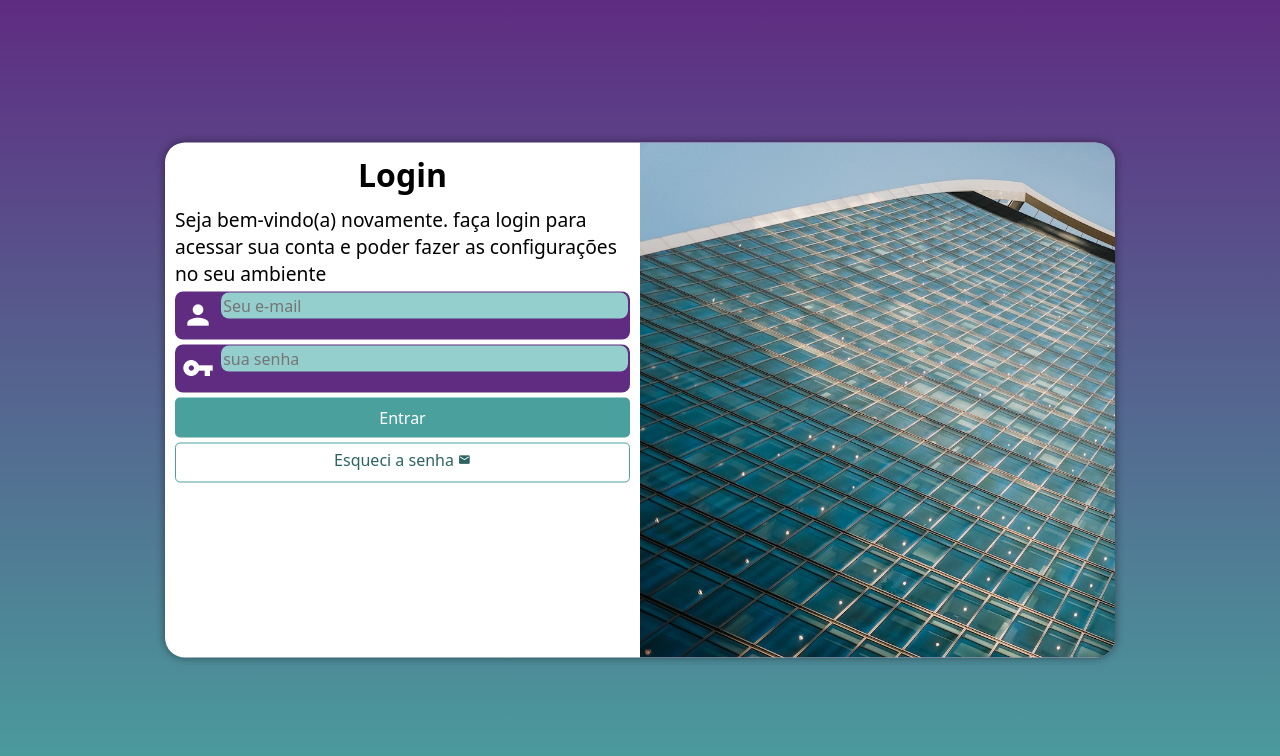
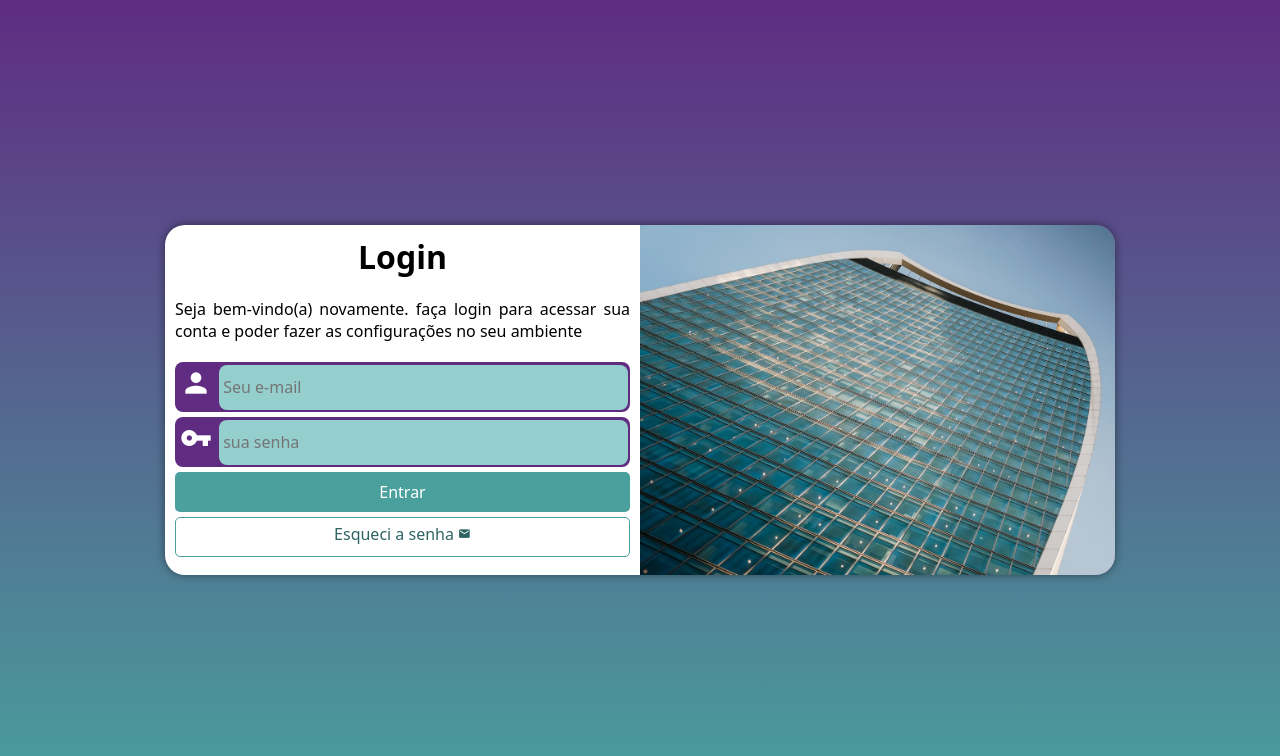
Before and after one commit to Daraujocamara/projeto-login, a plain HTML site: page index.html in a window 1280 px wide. Drawn offline with Linux system fonts and the light colour scheme.

Commit message:
Finalizando projeto login

```diff
--- a/estilos/media-query.css
+++ b/estilos/media-query.css
@@ -1,12 +1,13 @@
 @charset "utf-8";
 
-@media screen and (min-width: 768px) and (max-width: 992px) {
+@media screen and (min-width: 768px) and (max-width: 992px) {/*configurção para tablet*/
     body{
         background-image: linear-gradient(to top,#49a09d, #5f2c82);
     }
 
     section#login {
         width: 80vw;
+        height: 300px;
     }
 
     section#login > div#imagem{
@@ -21,7 +22,7 @@
     }
 }
 
-@media screen and (min-width: 992px) {
+@media screen and (min-width: 992px) {/*configuração para telas grandes*/
 
     body{
         background-image: linear-gradient(to top,#49a09d, #5f2c82);
@@ -29,6 +30,7 @@
 
     section#login{
         width: 950px;
+        height: 350px;
     }
 
     section#login > div#imagem{
@@ -46,6 +48,8 @@
         font-size: 2em;
     }
     div#formulario > p {
-        font-size: 1.2em;
+        text-align: justify;
+        font-size: 1em;
+        margin: 20px 0px;
     }
 }
--- a/estilos/style.css
+++ b/estilos/style.css
@@ -28,17 +28,15 @@ section#login{
     position: absolute;
     top: 50%;
     left: 50%;
-    transform: translate(-50%, -50%);
-
     background-color: white;
     width: 250px;
     height: 515px;
     border-radius: 20px;
     overflow: hidden;
     box-shadow: 0px 0px 10px rgba(0, 0, 0, 0.450);
-
     transition: width .3s, heigth .3s;
     transition-timing-function: ease;
+    transform: translate(-50%, -50%);
 
 }
 
@@ -67,9 +65,11 @@ form >div.campo{
     background-color: #5f2c82;
     border: 2px solid #5f2c82;
     display: block;
-    width: 100%;
+    width:100%;
+    height: 50px;
     border-radius:8px;
     margin: 5px 0px;
+    border: none;
 }
 
 div.campo > label{
@@ -87,13 +87,16 @@ div.campo > span{
 div.campo > input{
     background-color:#94cfcd;
     font-size:1em;
-    width:calc(100% - 44.4px);
-    height: 100%;
-    transform:translateY(-19px);
+    width:calc(100% - 46px);
+    height:45px;
+    border: none;
+    border-radius:8px ;
+    padding: 4px;
+    transform:translateY(-6px);
+}
 
-    border:0px;
-    border-radius:8px;
-    padding: 2px;
+div.campo > input:focus{
+    background-color: white;
 }
 form > input[type=submit] {
     display: block;
```
